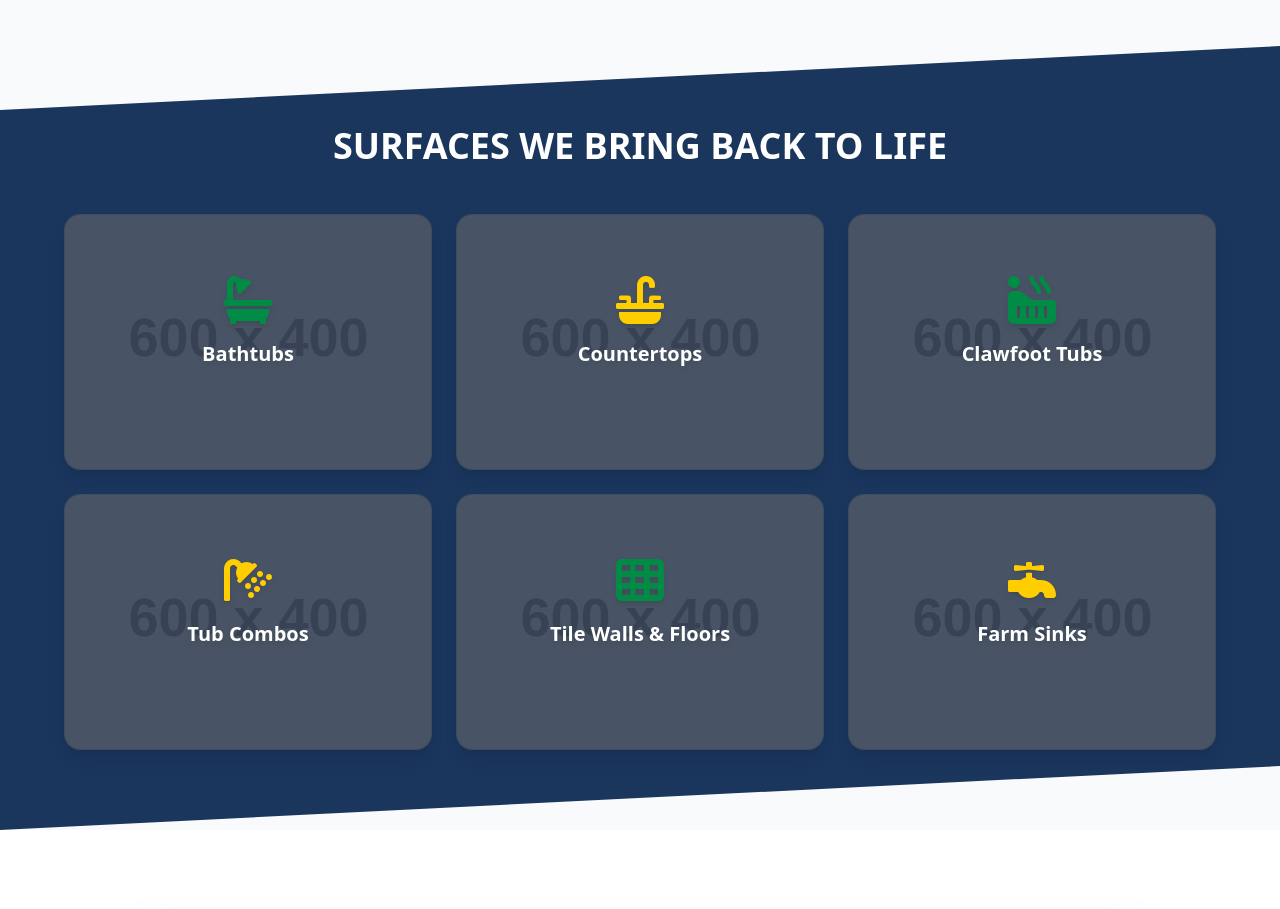
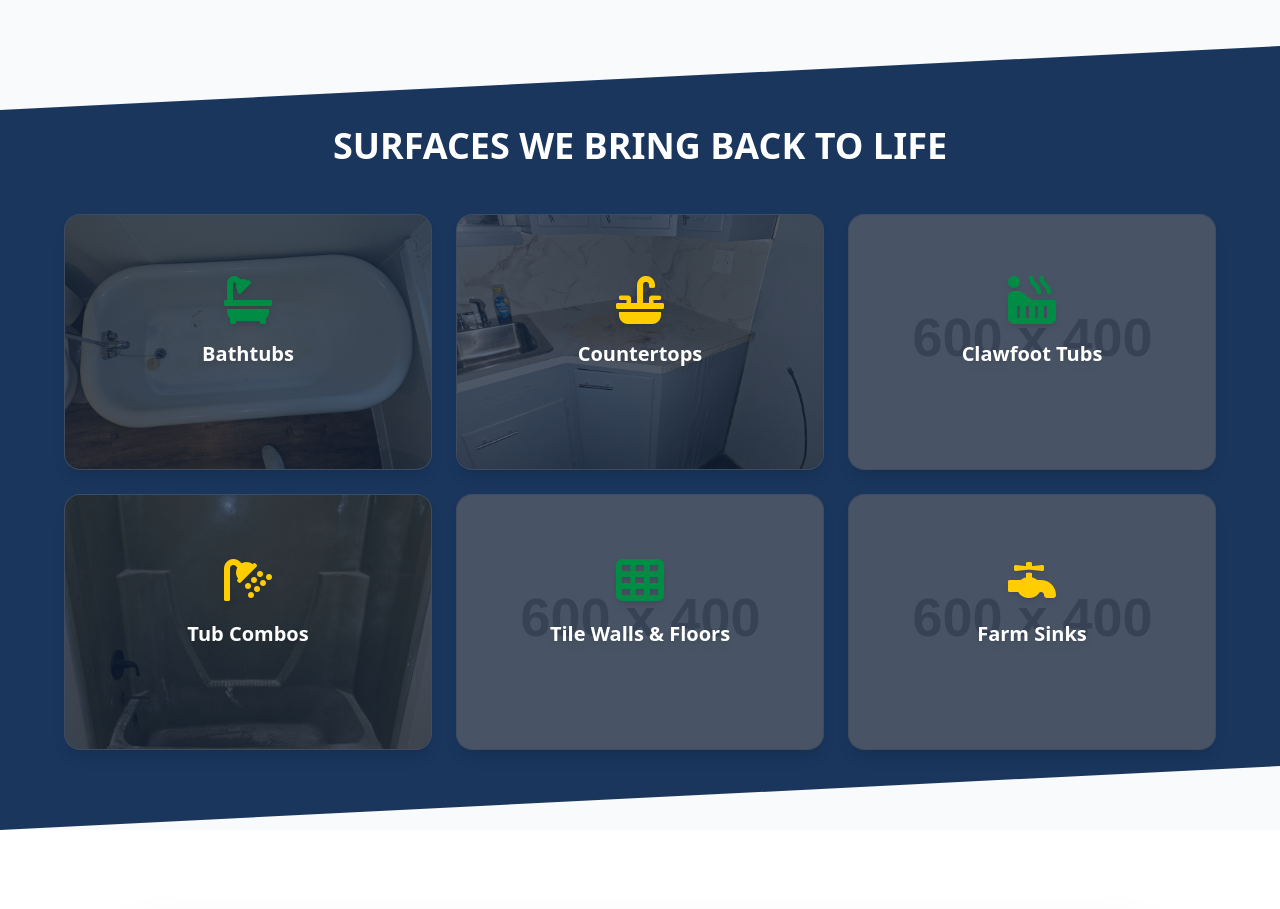
Before and after one commit to manuelehm14-design/Griffiths-Group-Refinishing-, a plain HTML site: page Griffiths Group Refinishing web/index.html in a window 1280 px wide. Shown: the part 1700-2609 px from the top of the page. Drawn offline with nearby package versions, Linux system fonts and the light colour scheme; placeholder pictures from the web are drawn by us.

Commit message:
Add files via upload

```diff
--- a/Griffiths Group Refinishing web/index.html
+++ b/Griffiths Group Refinishing web/index.html
@@ -26,6 +26,7 @@
         }
     </script>
     <style>
+        /* Oculta la barra de scroll en el slider pero mantiene el funcionamiento táctil */
         input[type=range]::-webkit-slider-thumb {
             appearance: none;
             width: 40px;
@@ -45,7 +46,7 @@
         <p><i class="fas fa-map-marker-alt mr-2 animate-bounce"></i> Professional surface restoration in York, PA & Surrounding Areas</p>
     </div>
 
-    <!-- Header / Nav -->
+    <!-- Header / Nav (Glassmorphism) -->
     <header class="sticky top-0 z-50 bg-white/90 backdrop-blur-md shadow-sm border-b border-gray-100 transition-all duration-300">
         <div class="max-w-6xl mx-auto px-4 py-3 flex justify-between items-center">
             <div class="flex items-center gap-3 cursor-pointer" onclick="window.scrollTo(0,0)">
@@ -61,13 +62,14 @@
         </div>
     </header>
 
-    <!-- Floating Call Button -->
+    <!-- Floating Call Button (Mobile & Desktop) -->
     <a href="tel:7177474361" class="fixed bottom-6 right-6 bg-brand-yellow text-brand-blue w-14 h-14 rounded-full flex items-center justify-center text-2xl shadow-2xl z-50 transform hover:scale-110 transition-all duration-300 border-4 border-white animate-pulse">
         <i class="fas fa-phone-alt"></i>
     </a>
 
     <!-- Hero Section -->
     <section class="relative bg-brand-blue text-white py-20 px-4 text-center overflow-hidden">
+        <!-- Decoración de fondo -->
         <div class="absolute top-0 left-0 w-full h-full opacity-10 bg-[url('https://www.transparenttextures.com/patterns/cubes.png')] pointer-events-none"></div>
         <div class="absolute -top-24 -right-24 w-96 h-96 bg-brand-green rounded-full mix-blend-multiply filter blur-3xl opacity-50 animate-blob pointer-events-none"></div>
 
@@ -109,18 +111,26 @@
             <p class="text-gray-500 mb-10 max-w-xl mx-auto">Slide to see how we restore old, damaged surfaces to a fresh, factory-new finish without the cost of a full remodel.</p>
         </div>
 
+        <!-- Slider Container (RESTORED TO ORIGINAL antes.jpg AND despues.jpg) -->
         <div data-aos="zoom-in" class="relative w-full max-w-3xl mx-auto bg-gray-200 rounded-2xl overflow-hidden shadow-2xl aspect-[4/3] border-4 border-white group">
+
+            <!-- BEFORE IMAGE -->
             <img src="antes.jpg" alt="Before Refinishing" class="absolute inset-0 w-full h-full object-cover">
+
+            <!-- AFTER IMAGE -->
             <img id="after-image" src="despues.jpg" alt="After Refinishing" class="absolute inset-0 w-full h-full object-cover" style="clip-path: polygon(50% 0, 100% 0, 100% 100%, 50% 100%);">
 
+            <!-- Slider Input -->
             <input type="range" min="0" max="100" value="50" class="absolute inset-0 w-full h-full opacity-0 cursor-ew-resize z-20" oninput="document.getElementById('after-image').style.clipPath = `polygon(${this.value}% 0, 100% 0, 100% 100%, ${this.value}% 100%)`; document.getElementById('slider-line').style.left = `${this.value}%`;">
 
+            <!-- Drag Line -->
             <div id="slider-line" class="absolute top-0 bottom-0 w-1 bg-white shadow-[0_0_15px_rgba(0,0,0,0.8)] z-10 left-1/2 -ml-[2px] pointer-events-none transition-all duration-75">
                 <div class="absolute top-1/2 left-1/2 transform -translate-x-1/2 -translate-y-1/2 bg-brand-blue text-white rounded-full p-3 shadow-xl border-2 border-white">
                     <i class="fas fa-arrows-alt-h text-xl"></i>
                 </div>
             </div>
 
+            <!-- Labels -->
             <span class="absolute top-4 left-4 bg-brand-red/90 backdrop-blur text-white px-4 py-1 text-sm font-bold rounded shadow-lg z-10 pointer-events-none tracking-wider">BEFORE</span>
             <span class="absolute top-4 right-4 bg-brand-green/90 backdrop-blur text-white px-4 py-1 text-sm font-bold rounded shadow-lg z-10 pointer-events-none tracking-wider">AFTER</span>
         </div>
@@ -132,8 +142,9 @@
         </div>
     </section>
 
-    <!-- Services Grid (NUEVO DISEÑO CON CARRUSEL INTERNO) -->
+    <!-- Services Grid -->
     <section class="bg-brand-blue py-20 px-4 relative overflow-hidden">
+        <!-- Decoración diagonal -->
         <div class="absolute top-0 left-0 w-full h-16 bg-gray-50" style="clip-path: polygon(0 0, 100% 0, 100% 0, 0 100%);"></div>
 
         <div class="max-w-6xl mx-auto relative z-10">
@@ -142,7 +153,7 @@
             <div class="grid grid-cols-1 md:grid-cols-2 lg:grid-cols-3 gap-6">
                 <!-- Bathtubs -->
                 <div onclick="openService('bathtubs')" class="relative h-64 bg-black/40 border border-white/20 rounded-2xl text-center shadow-lg hover:shadow-2xl transition-all duration-300 group cursor-pointer overflow-hidden" data-aos="fade-up" data-aos-delay="100">
-                    <img id="bg-bathtubs" src="https://placehold.co/600x400/1a365d/ffffff?text=Working+on+it..." class="absolute inset-0 w-full h-full object-cover opacity-30 group-hover:opacity-60 card-bg-transition">
+                    <img id="bg-bathtubs" src="bath-antes.jpg" class="absolute inset-0 w-full h-full object-cover opacity-30 group-hover:opacity-60 card-bg-transition">
                     <div class="absolute inset-0 flex flex-col items-center justify-center p-4">
                         <i class="fas fa-bath text-5xl mb-4 text-brand-green group-hover:scale-110 transition-transform drop-shadow-md"></i>
                         <h3 class="font-bold text-xl text-white drop-shadow-md">Bathtubs</h3>
@@ -152,7 +163,7 @@
 
                 <!-- Countertops -->
                 <div onclick="openService('countertops')" class="relative h-64 bg-black/40 border border-white/20 rounded-2xl text-center shadow-lg hover:shadow-2xl transition-all duration-300 group cursor-pointer overflow-hidden" data-aos="fade-up" data-aos-delay="200">
-                    <img id="bg-countertops" src="https://placehold.co/600x400/1a365d/ffffff?text=Working+on+it..." class="absolute inset-0 w-full h-full object-cover opacity-30 group-hover:opacity-60 card-bg-transition">
+                    <img id="bg-countertops" src="counter-antes.jpg" class="absolute inset-0 w-full h-full object-cover opacity-30 group-hover:opacity-60 card-bg-transition">
                     <div class="absolute inset-0 flex flex-col items-center justify-center p-4">
                         <i class="fas fa-sink text-5xl mb-4 text-brand-yellow group-hover:scale-110 transition-transform drop-shadow-md"></i>
                         <h3 class="font-bold text-xl text-white drop-shadow-md">Countertops</h3>
@@ -172,7 +183,7 @@
 
                 <!-- Tub Combos -->
                 <div onclick="openService('combos')" class="relative h-64 bg-black/40 border border-white/20 rounded-2xl text-center shadow-lg hover:shadow-2xl transition-all duration-300 group cursor-pointer overflow-hidden" data-aos="fade-up" data-aos-delay="100">
-                    <img id="bg-combos" src="https://placehold.co/600x400/1a365d/ffffff?text=Working+on+it..." class="absolute inset-0 w-full h-full object-cover opacity-30 group-hover:opacity-60 card-bg-transition">
+                    <img id="bg-combos" src="combo-antes-1.jpg" class="absolute inset-0 w-full h-full object-cover opacity-30 group-hover:opacity-60 card-bg-transition">
                     <div class="absolute inset-0 flex flex-col items-center justify-center p-4">
                         <i class="fas fa-shower text-5xl mb-4 text-brand-yellow group-hover:scale-110 transition-transform drop-shadow-md"></i>
                         <h3 class="font-bold text-xl text-white drop-shadow-md">Tub Combos</h3>
@@ -205,7 +216,7 @@
         <div class="absolute bottom-0 left-0 w-full h-16 bg-gray-50" style="clip-path: polygon(0 100%, 100% 0, 100% 100%, 0 100%);"></div>
     </section>
 
-    <!-- Modal de Detalles del Servicio (NUEVO) -->
+    <!-- Modal de Detalles del Servicio -->
     <div id="service-modal" class="fixed inset-0 z-[100] hidden bg-black/80 backdrop-blur-sm flex items-center justify-center p-4 opacity-0 transition-opacity duration-300">
         <div class="bg-white rounded-3xl max-w-4xl w-full overflow-hidden shadow-2xl transform scale-95 transition-transform duration-300" id="modal-panel">
             <div class="relative bg-brand-blue p-6 text-center border-b-4 border-brand-green">
@@ -223,7 +234,9 @@
         <div data-aos="zoom-in" class="max-w-5xl mx-auto bg-white rounded-3xl shadow-2xl overflow-hidden flex flex-col md:flex-row border border-gray-100">
 
             <div class="bg-brand-red text-white p-10 md:w-2/5 flex flex-col justify-center relative overflow-hidden">
+                <!-- Decoración circular -->
                 <div class="absolute -bottom-10 -right-10 w-40 h-40 bg-white opacity-10 rounded-full"></div>
+
                 <h2 class="text-4xl font-black mb-4 relative z-10">Refresh Your Property For Less</h2>
                 <p class="mb-8 opacity-90 relative z-10 text-lg">Call or email today to discuss your next refinishing project.</p>
                 <div class="space-y-6 font-bold relative z-10">
@@ -234,6 +247,7 @@
                             <p class="text-xl">(717) 747-4361</p>
                         </div>
                     </div>
+
                     <p class="text-sm break-all pt-2"><i class="fas fa-envelope mr-3"></i> griffithsgroupresurfacing@gmail.com</p>
                 </div>
             </div>
@@ -282,6 +296,7 @@
                     <p id="status-msg" class="text-sm text-center font-bold hidden mt-4 p-3 rounded-xl"></p>
                 </form>
             </div>
+
         </div>
     </section>
 
@@ -299,12 +314,20 @@
         <p>&copy; 2026 Griffiths Group Refinishing. All Rights Reserved.</p>
     </footer>
 
+    <!-- Script para activar Animaciones AOS -->
     <script src="https://unpkg.com/aos@2.3.1/dist/aos.js"></script>
     <script>
-        AOS.init({ duration: 800, once: true, offset: 100 });
+        AOS.init({
+            duration: 800,
+            once: true,
+            offset: 100
+        });
+    </script>
 
-        // EmailJS Config
+    <!-- Script de configuración y envío de EmailJS -->
+    <script>
         emailjs.init("JWCqoTWeGkJuALGNR");
+
         document.getElementById('quote-form').addEventListener('submit', function(e) {
             e.preventDefault();
             const btn = e.target.querySelector('button');
@@ -323,7 +346,7 @@
                 reply_to: 'griffithsgroupresurfacing@gmail.com'
             };
 
-            emailjs.send("service_6icji4f", "template_1rat", templateParams)
+            emailjs.send("service_6icji4f", "template_1rnzrat", templateParams)
                 .then(function() {
                     statusMsg.innerText = "Message sent successfully! We'll contact you soon.";
                     statusMsg.classList.remove('hidden', 'text-red-500', 'bg-red-100', 'bg-blue-100', 'text-brand-blue');
@@ -348,13 +371,13 @@
         const servicesData = {
             bathtubs: {
                 title: "Bathtub Refinishing",
-                ready: false, // CAMBIA A TRUE CUANDO TENGAS FOTOS
-                images: ["bath-antes.jpg", "bath-despues.jpg"], // PON LOS NOMBRES DE TUS FOTOS AQUÍ
+                ready: true,
+                images: ["bath-antes.jpg", "bath-despues.jpg"],
                 description: "We completely restore your old, chipped, or outdated bathtub to a factory-new finish in just one day."
             },
             countertops: {
                 title: "Countertop Resurfacing",
-                ready: false,
+                ready: true,
                 images: ["counter-antes.jpg", "counter-despues.jpg"],
                 description: "Upgrade your kitchen or bathroom counters with a durable, modern finish at a fraction of the cost of replacement."
             },
@@ -366,8 +389,15 @@
             },
             combos: {
                 title: "Tub Combos",
-                ready: false,
-                images: [],
+                ready: true,
+                images: [
+                    "combo-antes-1.jpg",
+                    "combo-despues-1.jpg",
+                    "combo-antes-2.jpg",
+                    "combo-despues-2.jpg",
+                    "combo-antes-3.jpg",
+                    "combo-despues-3.jpg"
+                ],
                 description: "Full fiberglass and acrylic tub-shower combo refinishing to eliminate cracks and discoloration."
             },
             tile: {
@@ -392,22 +422,26 @@
                     const imgEl = document.getElementById('bg-' + key);
                     if (imgEl) {
                         let currentSrc = imgEl.getAttribute('src');
-                        let currentIndex = data.images.indexOf(currentSrc);
-                        // Si no está en el array (ej. placeholder), empieza en 0
+                        // Extraemos solo el nombre del archivo si la URL viene absoluta
+                        const filename = currentSrc.substring(currentSrc.lastIndexOf('/') + 1);
+
+                        let currentIndex = data.images.indexOf(filename);
                         if (currentIndex === -1) currentIndex = 0;
 
                         let nextIndex = (currentIndex + 1) % data.images.length;
                         imgEl.src = data.images[nextIndex];
                     }
                 } else if (data.ready && data.images.length === 1) {
-                    // Si solo hay una foto, déjala fija
                     const imgEl = document.getElementById('bg-' + key);
-                    if (imgEl && imgEl.getAttribute('src') !== data.images[0]) {
-                        imgEl.src = data.images[0];
+                    if (imgEl) {
+                        const filename = imgEl.getAttribute('src').substring(imgEl.getAttribute('src').lastIndexOf('/') + 1);
+                        if (filename !== data.images[0]) {
+                            imgEl.src = data.images[0];
+                        }
                     }
                 }
             }
-        }, 3000); // 3000 = 3 segundos
+        }, 3000);
 
         // Función para abrir el Modal
         function openService(key) {
@@ -419,10 +453,9 @@
             title.innerText = data.title;
 
             if (data.ready && data.images.length > 0) {
-                // TIENE FOTOS: Muestra la galería
                 let imagesHtml = '';
                 data.images.forEach((img, index) => {
-                    let label = index === 0 ? "BEFORE" : "AFTER"; // Etiqueta básica
+                    let label = index % 2 === 0 ? "BEFORE" : "AFTER";
                     imagesHtml += `
                     <div class="relative group rounded-xl overflow-hidden shadow-lg border-2 border-gray-100">
                         <img src="${img}" class="w-full h-64 md:h-80 object-cover hover:scale-105 transition-transform duration-500">
@@ -440,7 +473,6 @@
                     </button>
                 `;
             } else {
-                // NO TIENE FOTOS: Muestra el mensaje de "Trabajando en ello"
                 body.innerHTML = `
                     <div class="py-12 px-4">
                         <div class="w-24 h-24 bg-brand-blue/10 rounded-full flex items-center justify-center mx-auto mb-6">
@@ -455,7 +487,6 @@
                 `;
             }
 
-            // Animación de entrada
             modal.classList.remove('hidden');
             setTimeout(() => {
                 modal.classList.remove('opacity-0');
```
Also changed, not shown: Griffiths Group Refinishing web/bath-antes.jpg (added), Griffiths Group Refinishing web/bath-despues.jpg (added), Griffiths Group Refinishing web/combo-antes-1.jpg (added), Griffiths Group Refinishing web/combo-antes-2.jpg (added), Griffiths Group Refinishing web/combo-antes-3.jpg (added), Griffiths Group Refinishing web/combo-despues-1.jpg (added), Griffiths Group Refinishing web/combo-despues-2.jpg (added), Griffiths Group Refinishing web/combo-despues-3.jpg (added), Griffiths Group Refinishing web/counter-antes.jpg (added), Griffiths Group Refinishing web/counter-despues.jpg (added).
